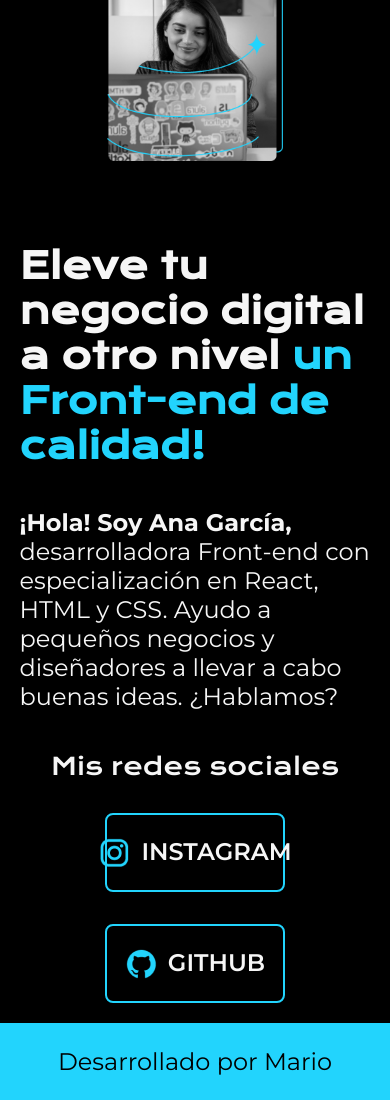
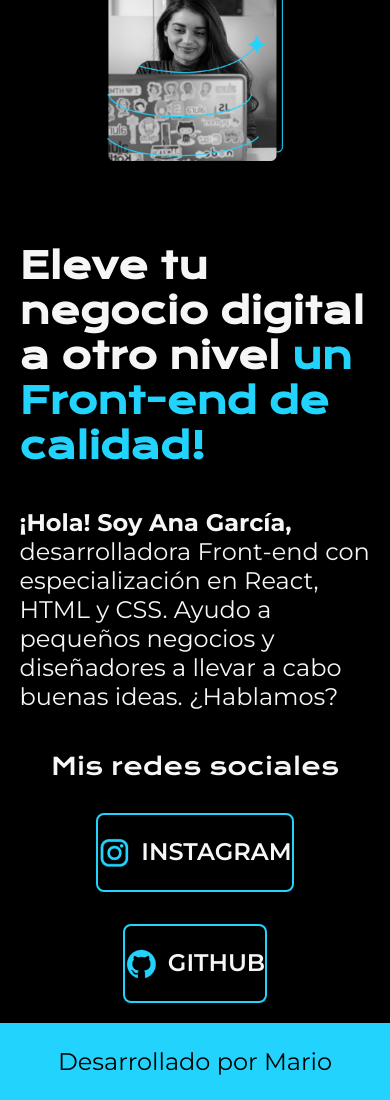
Before and after one commit to mariovergara7761/portafolio, a plain HTML site: page index.html in a window 390 px wide. Shown: the part 162-1262 px from the top of the page. Drawn offline with nearby package versions, Linux system fonts and the light colour scheme.

Commit message:
cambio en boton para vista mobile

```diff
--- a/styles/style.css
+++ b/styles/style.css
@@ -134,7 +134,12 @@ body{
     width: 100%;
 }
 .presentacion_boton_link{
-    width: 50%;
+    width: auto;
+    font-size: 1.5rem;
+    display: flex;
+    justify-content: center;
+    text-align: center;
+    gap: 10px;
 }
 
 }
```
